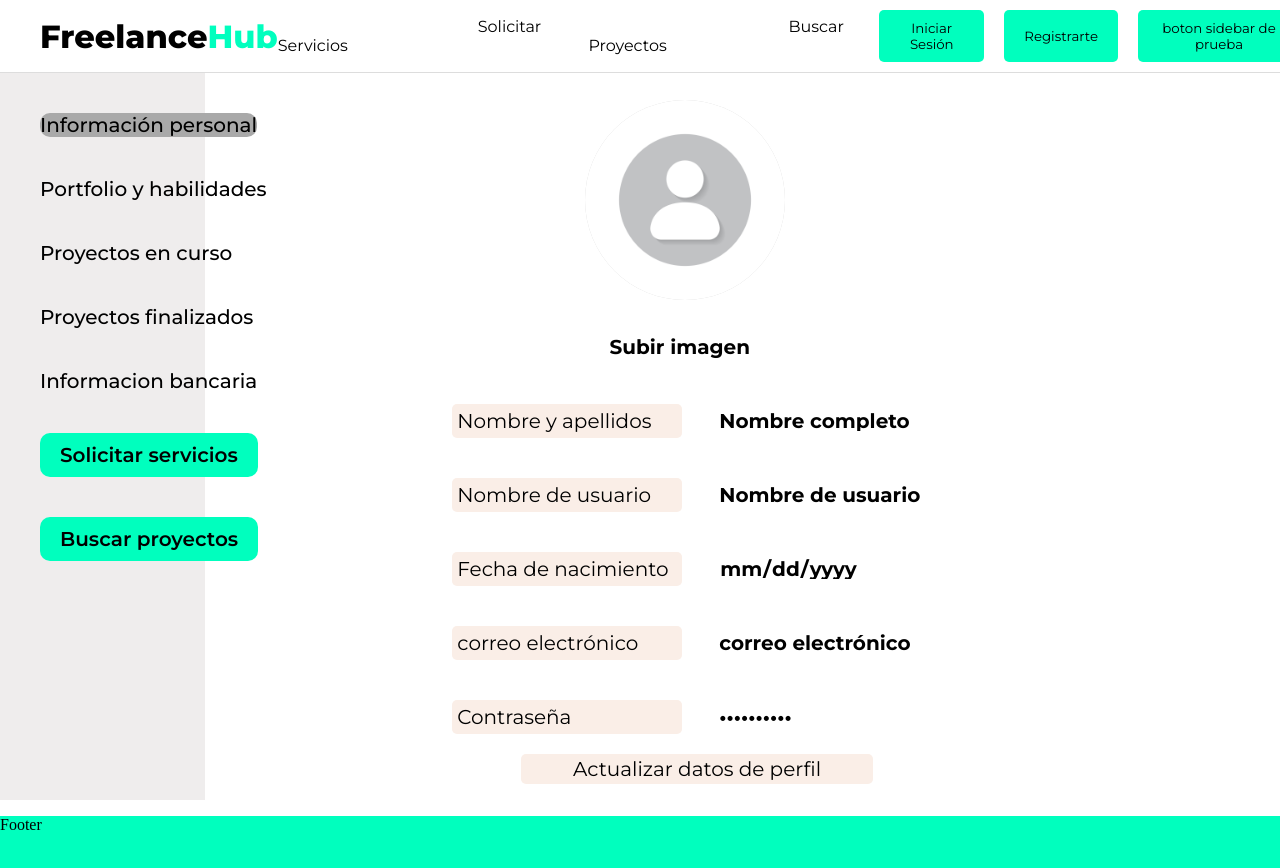
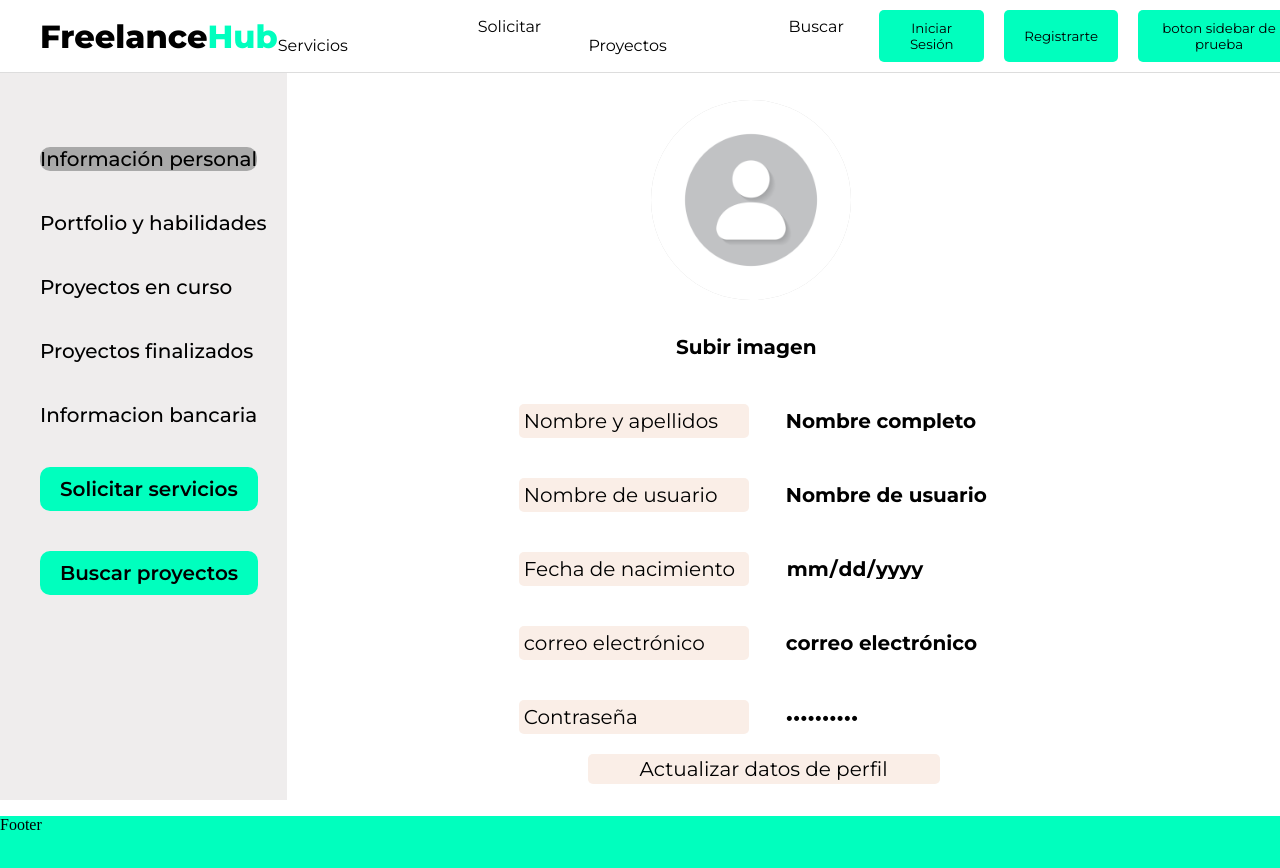
Before and after one commit to develhope/FS-ESP10-Team1-Project3, a React (Vite) app: page /sidebar in a window 1280 px wide. Shown: the top 868 px of the page. Built offline with nearby package versions, Linux system fonts and the light colour scheme.

Commit message:
no message

```diff
--- a/src/components/sidebar-items-perfil/sidebar-items-css/info.css
+++ b/src/components/sidebar-items-perfil/sidebar-items-css/info.css
@@ -19,7 +19,7 @@
     gap: 10px;
 }
 .div-sidebar-element {
-    width: 80%;
+    width: 100%;
 
     display: flex;
     flex-direction: column;
--- a/src/components/sidebar-items-perfil/sidebar-items-css/infoBancaria.css
+++ b/src/components/sidebar-items-perfil/sidebar-items-css/infoBancaria.css
@@ -1,5 +1,5 @@
 .div-sidebar-element-infoBancaria {
-    width: 80%;
+    width: 100%;
     display: flex;
     flex-direction: column;
     align-items: center;
--- a/src/components/sidebar-items-perfil/sidebar-items-css/portfolio.css
+++ b/src/components/sidebar-items-perfil/sidebar-items-css/portfolio.css
@@ -1,5 +1,5 @@
 .div-sidebar-element-portfolio {
-    width: 80%;
+    width: 100%;
     display: flex;
     flex-direction: column;
     align-items: center;
--- a/src/components/sidebar-items-perfil/sidebar-items-css/proEnCurso.css
+++ b/src/components/sidebar-items-perfil/sidebar-items-css/proEnCurso.css
@@ -1,5 +1,5 @@
 .div-sidebar-element-proEnCurso {
-    width: 60%;
+    width: 100%;
     display: flex;
     flex-direction: column;
     align-items: center;
--- a/src/components/sidebar-items-perfil/sidebar-items-css/sidebar.css
+++ b/src/components/sidebar-items-perfil/sidebar-items-css/sidebar.css
@@ -3,7 +3,8 @@
     flex-direction: column;
     background-color: 	#EFEDED;
     height: 100vh;
-    width: 16%;
+    width: max-content;
+    padding-right: 20px;
     font-family: "Montserrat", sans-serif;
     font-weight: 500;
     font-size: 20px;
```
